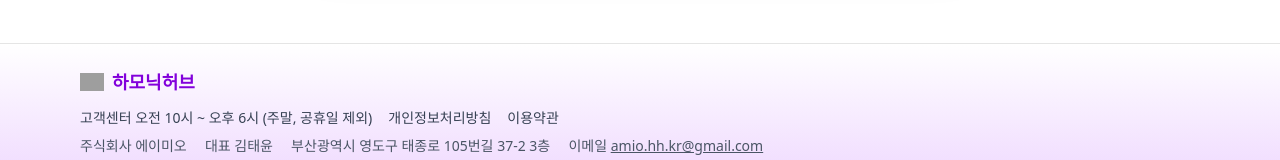
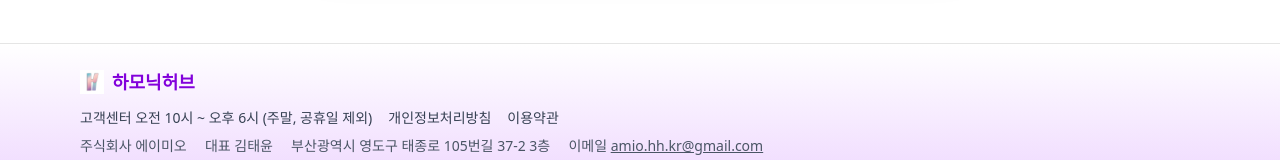
Before and after one commit to muffin9/harmonic_hub, a Next.js app: page /demo in a window 1280 px wide. Shown: the part 1941-2101 px from the top of the page. Built offline with nearby package versions, Linux system fonts and the light colour scheme; grey boxes are pictures that could not be loaded.

Commit message:
refactor: Footer Component components 폴더로 옮기기

```diff
--- a/src/app/demo/page.tsx
+++ b/src/app/demo/page.tsx
@@ -1,5 +1,5 @@
 import { ScoreAndMp3Section } from '@/components/midi-score-uploader';
-import Footer from '@/components/ui/footer';
+import Footer from '@/components/Footer';
 import Header from '@/components/Header';
 
 export default function DemoPage() {
--- a/src/components/ui/footer.tsx
+++ b/src/components/Footer/index.tsx
@@ -5,7 +5,7 @@ const Footer = () => {
     <footer className="bg-gradient-to-b from-[#FFFFFF] to-primary border-t text-sm text-gray-700 mt-10">
       <div className="max-w-6xl mx-auto px-4 py-6">
         <div className="flex items-center gap-2 mb-3">
-          <Image src="/logo.png" alt="harmonic logo" width={24} height={24} />
+          <Image src="/logo.svg" alt="harmonic logo" width={24} height={24} />
           <span className="text-lg font-bold text-purple-700">하모닉허브</span>
         </div>
 
```
